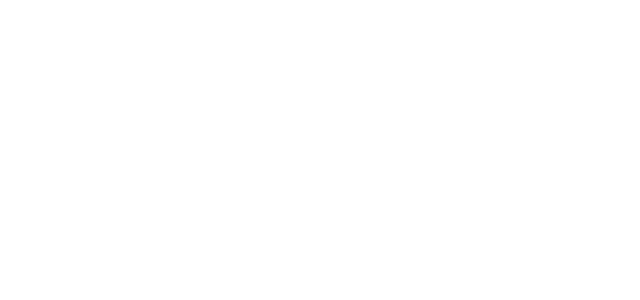
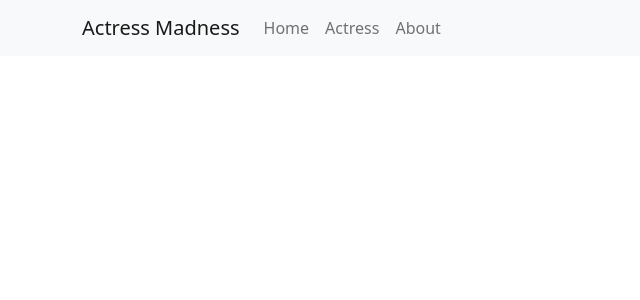
Before and after one commit to shohan-pherones/actress-madness-react, a React (Create React App) app: page / in a window 1280 px wide. Shown: the top 300 px of the page, without its empty margins (0-640 px from the left). Built offline with nearby package versions, Linux system fonts and the light colour scheme.

Commit message:
navbar added

```diff
--- a/package.json
+++ b/package.json
@@ -6,7 +6,9 @@
     "@testing-library/jest-dom": "^5.16.4",
     "@testing-library/react": "^13.3.0",
     "@testing-library/user-event": "^13.5.0",
+    "bootstrap": "^5.1.3",
     "react": "^18.1.0",
+    "react-bootstrap": "^2.4.0",
     "react-dom": "^18.1.0",
     "react-scripts": "5.0.1",
     "web-vitals": "^2.1.4"
--- /dev/null
+++ b/src/App.css
@@ -0,0 +1,9 @@
+@import url("https://fonts.googleapis.com/css2?family=Montserrat:wght@200;300;400;500;600;700;800;900&display=swap");
+
+body {
+  margin: 0;
+  padding: 0;
+  box-sizing: border-box;
+  font-family: "Montserrat", sans-serif;
+  background-color: aliceblue;
+}
--- a/src/App.js
+++ b/src/App.js
@@ -1,5 +1,13 @@
-function App() {
-  return <div></div>;
-}
+import React from "react";
+import "./App.css";
+import Header from "./components/Header/Header";
+
+const App = () => {
+  return (
+    <div>
+      <Header></Header>
+    </div>
+  );
+};
 
 export default App;
--- /dev/null
+++ b/src/components/Header/Header.js
@@ -0,0 +1,22 @@
+import React from "react";
+import { Navbar, Container, Nav } from "react-bootstrap";
+
+const Header = () => {
+  return (
+    <Navbar bg="light" expand="lg">
+      <Container>
+        <Navbar.Brand href="#home">Actress Madness</Navbar.Brand>
+        <Navbar.Toggle aria-controls="basic-navbar-nav" />
+        <Navbar.Collapse id="basic-navbar-nav">
+          <Nav className="me-auto">
+            <Nav.Link href="#home">Home</Nav.Link>
+            <Nav.Link href="#link">Actress</Nav.Link>
+            <Nav.Link href="#link">About</Nav.Link>
+          </Nav>
+        </Navbar.Collapse>
+      </Container>
+    </Navbar>
+  );
+};
+
+export default Header;
--- a/src/index.js
+++ b/src/index.js
@@ -1,6 +1,7 @@
 import React from "react";
 import ReactDOM from "react-dom/client";
 import App from "./App";
+import "bootstrap/dist/css/bootstrap.min.css";
 
 const root = ReactDOM.createRoot(document.getElementById("root"));
 root.render(
```
Also changed, not shown: 1 other file (tests, documents, lock files or other folders).
